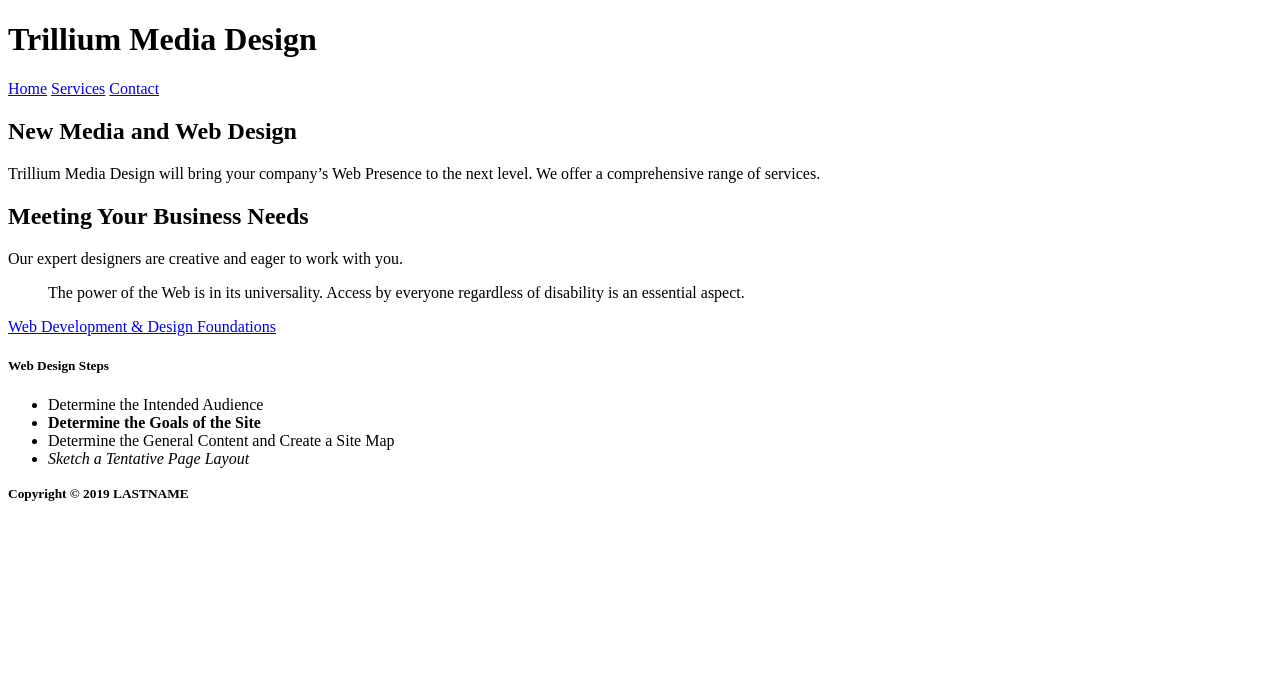
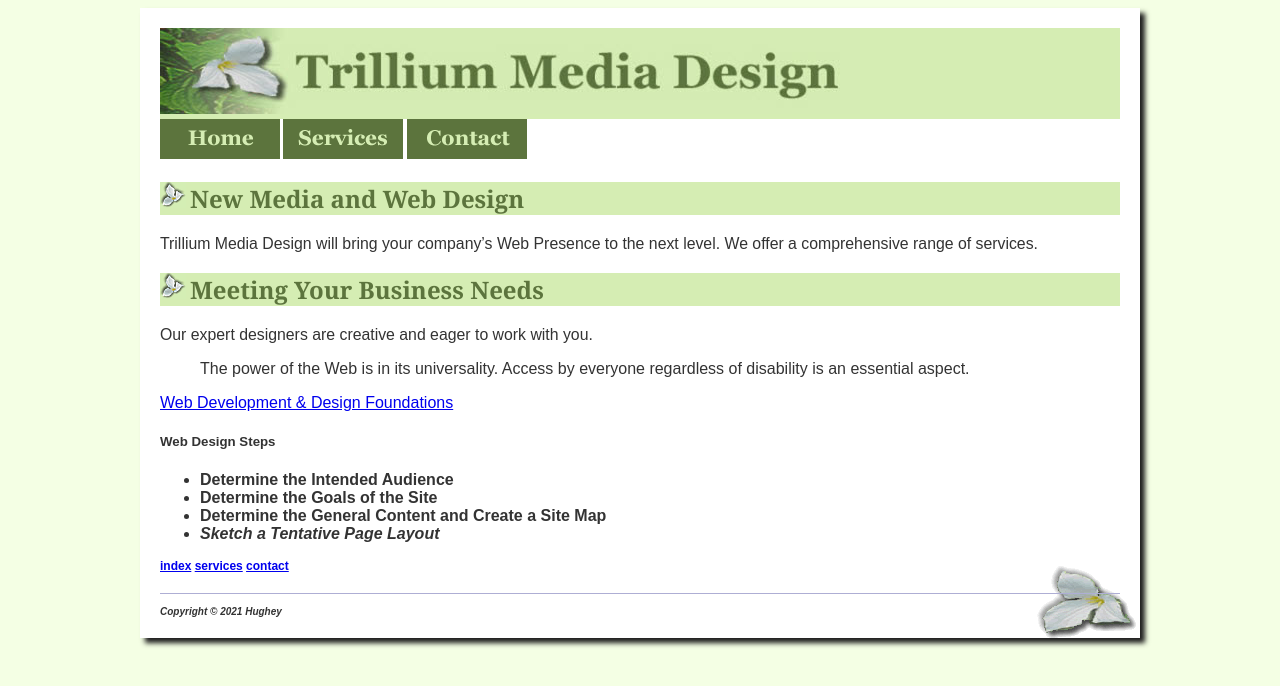
Before and after one commit to 44144-fa21/ch4inclassnotes-tkhughey, a plain HTML site: page index.html in a window 1280 px wide. Drawn offline with Linux system fonts and the light colour scheme.

Commit message:
chapter 4 notes
made changes to notes

```diff
--- a/index.html
+++ b/index.html
@@ -1,19 +1,27 @@
 <!DOCTYPE html>
 <html lang="en">
 	<head>
-		<title>LASTNAME Chapter 4 InClass Notes</title>
+		<title>Hughey Chapter 4 InClass Notes</title>
 		<meta charset="utf-8">
+			<link rel="icon" href="favicon.ico" type="image/x-con">
+			<link rel="stylesheet" href="style.css">
 	</head>
     <body>
+			<div id="container">
         <!-- Structural Elements - header, nav, main, footer -->
         <header>
-            <h1>Trillium Media Design</h1>
+					<!-- Image Map Generated by http://www.image-map.net/ -->
+<img src="trilliumbanner.jpg" usemap="#image-map">
+
+<map name="image-map">
+	<area target="" alt="NWMSU" title="NWMSU" href="https://nwmissouri.edu" coords="127,82,5,4" shape="rect">
+</map>
         </header>
         <nav>
             <!-- Anchor tags - specifies hyperlink reference to a file. Relative Links - link to pages on own site. -->
-            <a href="index.html">Home</a>
-            <a href="services.html">Services</a>
-            <a href="contact.html">Contact</a>
+            <a href="index.html"><img src="home.gif" width="120" height="40"></a>
+            <a href="services.html"><img src="services.gif" width="120" height="40"></a>
+            <a href="contact.html"><img src="contact.gif" width="120" height="40"></a>
         </nav>
         <main>
             <h2>New Media and Web Design</h2>
@@ -37,9 +45,15 @@
             </ul>
 
         </main>
+				<nav>
+						<!-- Anchor tags - specifies hyperlink reference to a file. Relative Links - link to pages on own site. -->
+						<a href="index.html">index</a>
+						<a href="services.html">services</a>
+						<a href="contact.html">contact</a>
+				</nav>
         <footer>
-            <small><strong>Copyright &copy; 2019 LASTNAME</strong></small>
+            <small><strong>Copyright &copy; 2021 Hughey</strong></small>
         </footer>
-
+			</div>
     </body>
 </html>
--- /dev/null
+++ b/style.css
@@ -0,0 +1,54 @@
+body {
+  background-color: #F4FFE4;
+color: #333333;
+font-family: Arial, Verdana, sans-serif;
+}
+
+header {
+   background-color: #D5EDB3;
+color: #5C743D;
+font-family: Georgia, "Times New Roman", serif;
+}
+
+h2 {
+  background-color: #D5EDB3;
+color: #5C743D;
+font-family: Georgia, "Times New Roman", serif;
+background-image: url(trilliumbullet.gif);
+background-repeat: no-repeat;
+padding-left: 30px;
+}
+
+p {
+  font-size: .99em;
+}
+
+ul {
+  font-weight: bold;
+}
+
+nav {
+  font-weight: bold;
+  font-size: .75em;
+}
+
+footer {
+  font-size: .75em;
+  font-style: italic;
+  border-top: thin solid #AEAED4;
+  padding-top: 10px;
+  margin-top: 20px;
+}
+
+img {
+  border-style: none;
+}
+#container {background-color: #FFFFFF;
+  padding: 20px;
+  width: 88%;
+  margin: auto;
+  box-shadow: 5px 5px 5px #1E1E1E;
+  background: url(trilliumfoot.gif) no-repeat bottom right, #FFFFFF;
+  min-width: 800px;
+  max-width: 960px;
+}
```
Also changed, not shown: contact.html (+8 -3 lines), services.html (+8 -3 lines).
